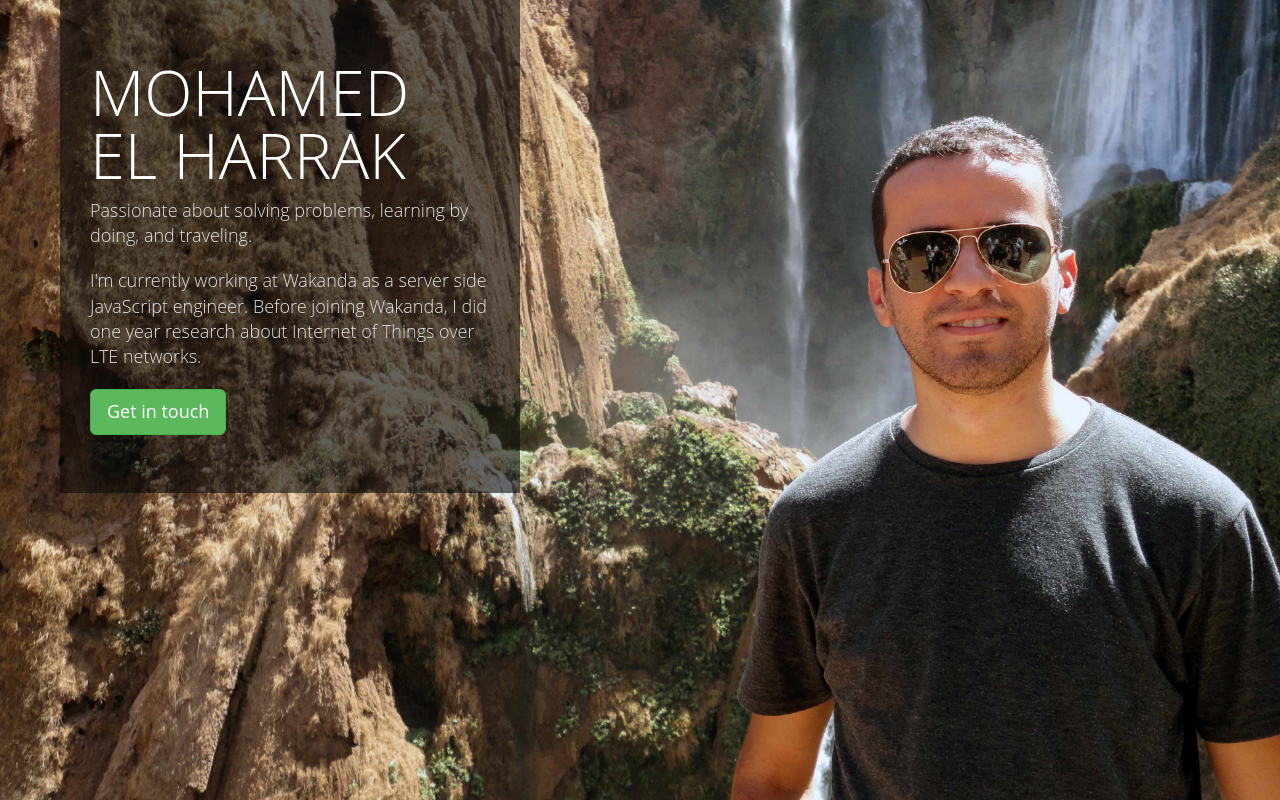
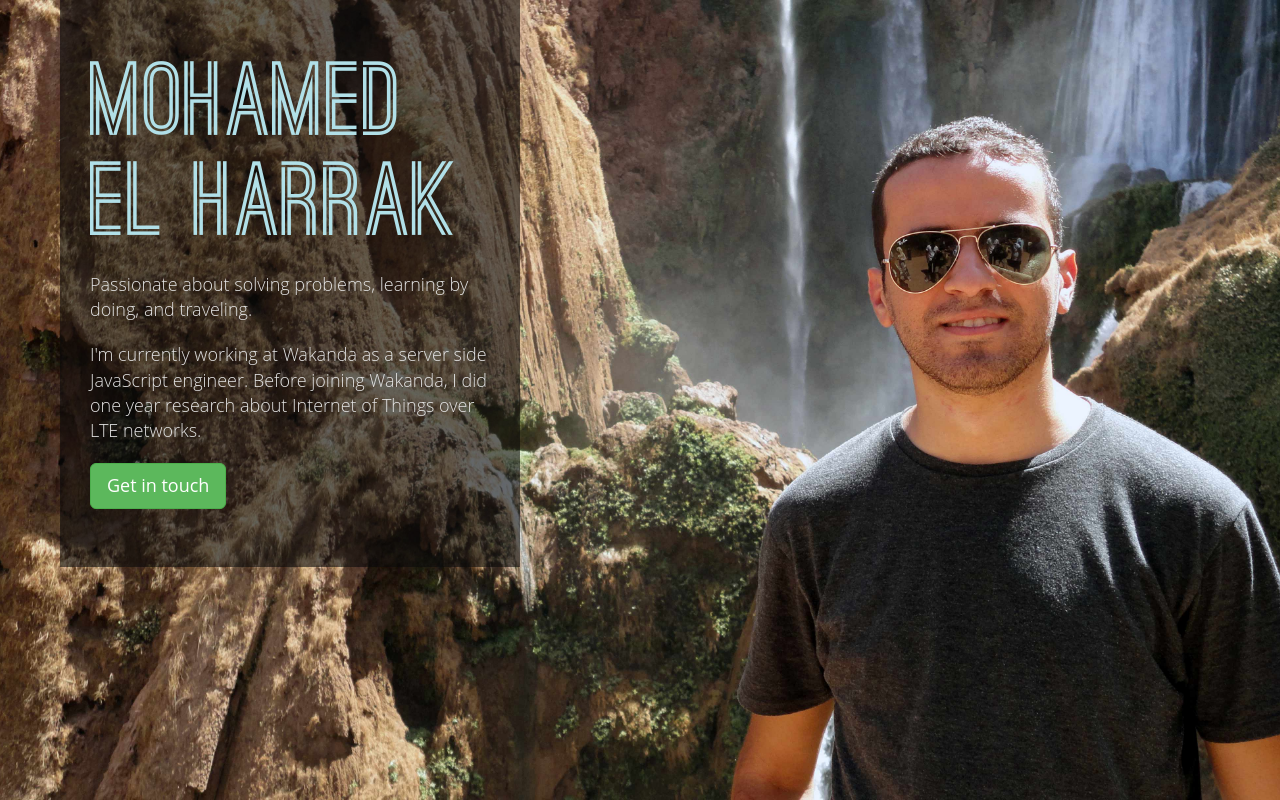
Before and after one commit to elharrak/resume, a plain HTML site: page index.html in a window 1280 px wide. Drawn offline with nearby package versions, Linux system fonts and the light colour scheme.

Commit message:
update designe

```diff
--- a/index.html
+++ b/index.html
@@ -13,7 +13,42 @@
     <link href="dist/css/bootstrap.css" rel="stylesheet">
 
     <!-- Custom styles for this template -->
-    <link href="main.css" rel="stylesheet">
+    <style type="text/css">
+      @font-face
+      {
+        font-family: ostrich-sans;
+        src: url(ostrich-sans/ostrich-bold.ttf);
+      }
+      body {
+        font-family: Open Sans,Source Sans Pro,Helvetica,Arial,sans-serif;
+        font-weight: 300;
+        background: url('images/me-bg.jpg') no-repeat center center fixed;
+        -moz-background-size: cover;
+        -webkit-background-size: cover;
+        -o-background-size: cover;
+        background-size: cover;
+        color: #FFFFFF;
+      }
+
+      .jumbotron {
+        background-color: rgba(10, 10, 10, 0.6);
+        width: 460px;
+        margin-left: 60px;
+      }
+
+      .jumbotron h1{
+        font-family: ostrich-sans;
+        font-size: 100px;
+        color: rgb(177, 224, 232);
+        margin: 12px 0;
+        text-rendering: optimizelegibility;
+      }
+
+      .jumbotron p {
+        color: #E2E2E2;
+        font-size: 18px;
+      }
+    </style>
 
 
     <!-- HTML5 shim and Respond.js IE8 support of HTML5 elements and media queries -->
@@ -31,13 +66,7 @@
         <p><a id="contact" class="btn btn-lg btn-success" href="#" role="button">Get in touch</a></p>
       </div>
 
-    <!-- Bootstrap core JavaScript
-    ================================================== -->
-    <!-- Placed at the end of the document so the pages load faster -->
-     <!-- jQuery (necessary for Bootstrap's JavaScript plugins) -->
-    <script src="https://code.jquery.com/jquery.js"></script>
-    <!-- Include all compiled plugins (below), or include individual files as needed -->
-    <script src="dist/js/bootstrap.min.js"></script>
+
         <script type="text/javascript">
         var myButton = document.getElementById("contact");
         myButton.addEventListener('click', function(e){
--- a/main.css
+++ b/main.css
@@ -1,3 +1,20 @@
+@font-face
+{
+  font-family: plstk;
+  src: url(plstk/plstk.ttf);
+}
+@font-face
+{
+  font-family: Homestead;
+  src: url(Homestead/Homestead-Display.ttf);
+}
+@font-face
+{
+  font-family: ostrich-sans;
+  src: url(ostrich-sans/ostrich-bold.ttf);
+}
+
+
 /* Space out content a bit */
 body {
   font-family: Open Sans,Source Sans Pro,Helvetica,Arial,sans-serif;
@@ -11,13 +28,7 @@ body {
 }
 
 h1, h2, h3, h4, h5, h6 {
-  margin: 12px 0;
-  font-family: inherit;
-  font-weight: bold;
-  line-height: 24px;
-  color: inherit;
-  text-rendering: optimizelegibility;
-  font-weight: 300;
+
 }
 
 .jumbotron {
@@ -26,6 +37,14 @@ h1, h2, h3, h4, h5, h6 {
   margin-left: 60px;
 }
 
+.jumbotron h1{
+  font-family: ostrich-sans;
+  font-size: 100px;
+  color: rgb(177, 224, 232);
+  margin: 12px 0;
+  text-rendering: optimizelegibility;
+}
+
 .jumbotron p {
   color: #E2E2E2;
   font-size: 18px;
```
Also changed, not shown: ostrich-sans/SIL Open Font License.txt (added), ostrich-sans/ostrich-black.ttf (added), ostrich-sans/ostrich-bold.ttf (added), ostrich-sans/ostrich-dashed.ttf (added), ostrich-sans/ostrich-light.ttf (added), ostrich-sans/ostrich-regular.ttf (added), ostrich-sans/ostrich-rounded.ttf (added), 1 other file.
